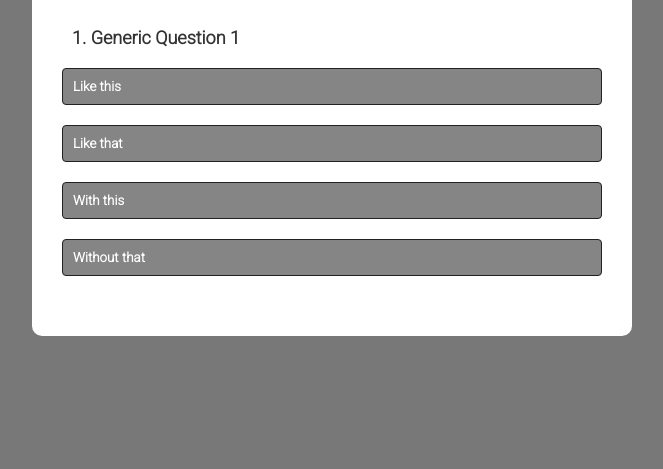
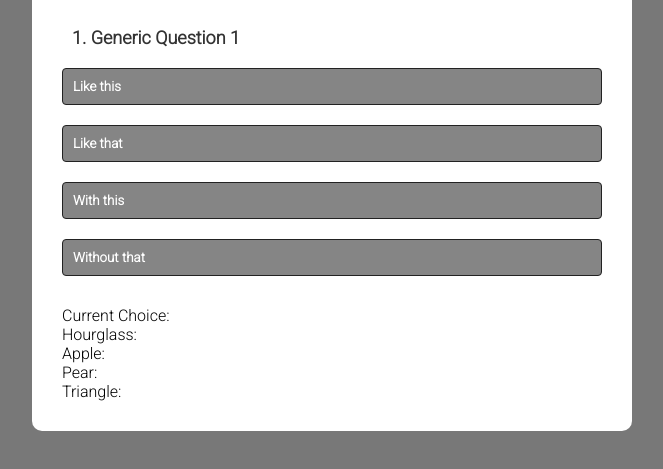
Before and after one commit to AlfredA93/body-type-quiz, a plain HTML site: page index.html in a window 1280 px wide. Shown: the part 193-662 px from the top of the page, without its empty margins (308-971 px from the left). Drawn offline with Linux system fonts and the light colour scheme.

Commit message:
Add index html score counters

```diff
--- a/index.html
+++ b/index.html
@@ -26,6 +26,24 @@
             </div>
         </div>
         <button id="next-btn">Next</button>
+        <div class="current-choice">
+            Current Choice:<b id="choice"></b>
+        </div>
+        <div class="scores">
+            <div>
+                Hourglass:<b id="hour"></b>
+            </div>
+            <div>
+                Apple:<b id="apple"></b>
+            </div>
+            <div>
+                Pear:<b id="pear"></b>
+            </div>
+            <div>
+                Triangle:<b id="triangle"></b>
+            </div>
+
+        </div>
     </div>
     <script src="script.js"></script>
 </body>
```
